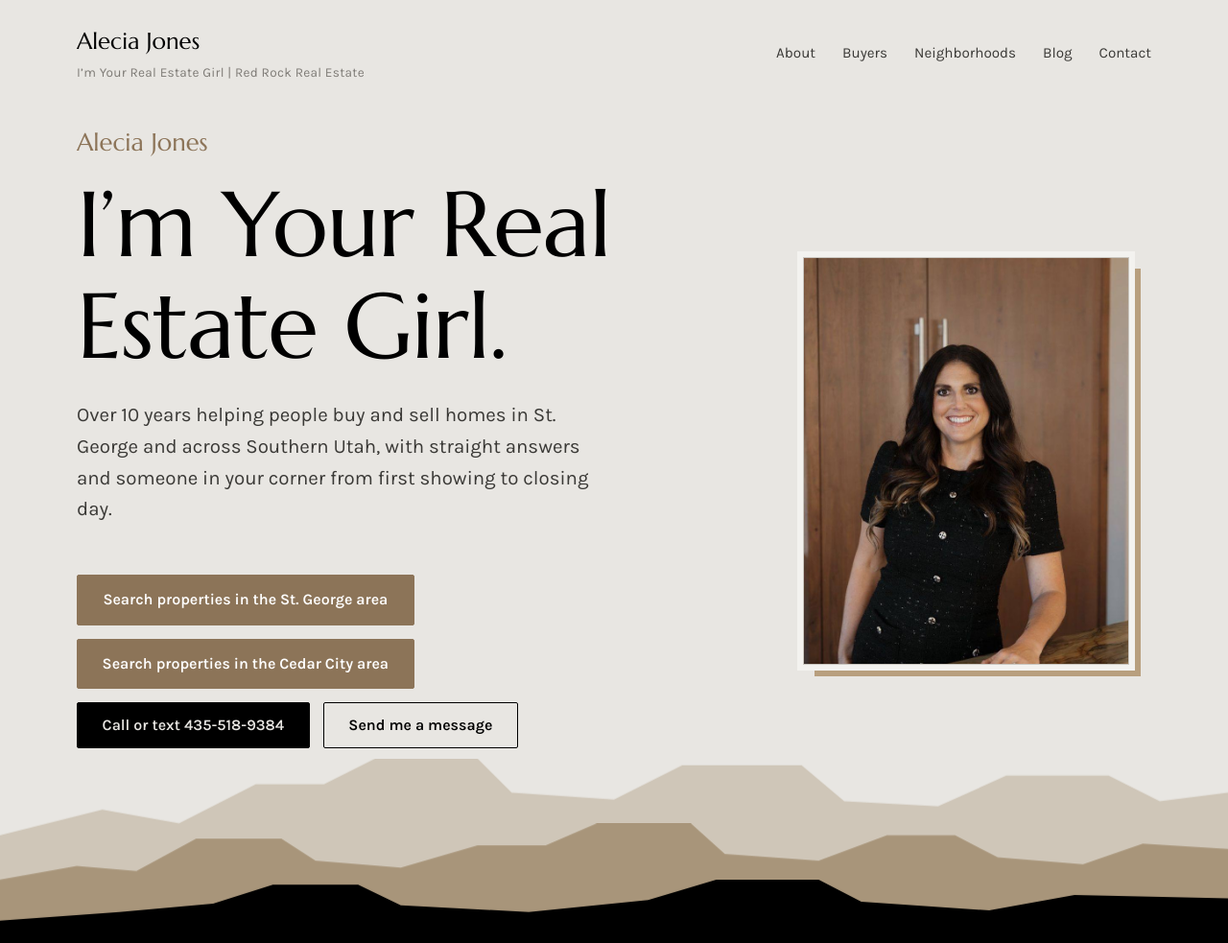
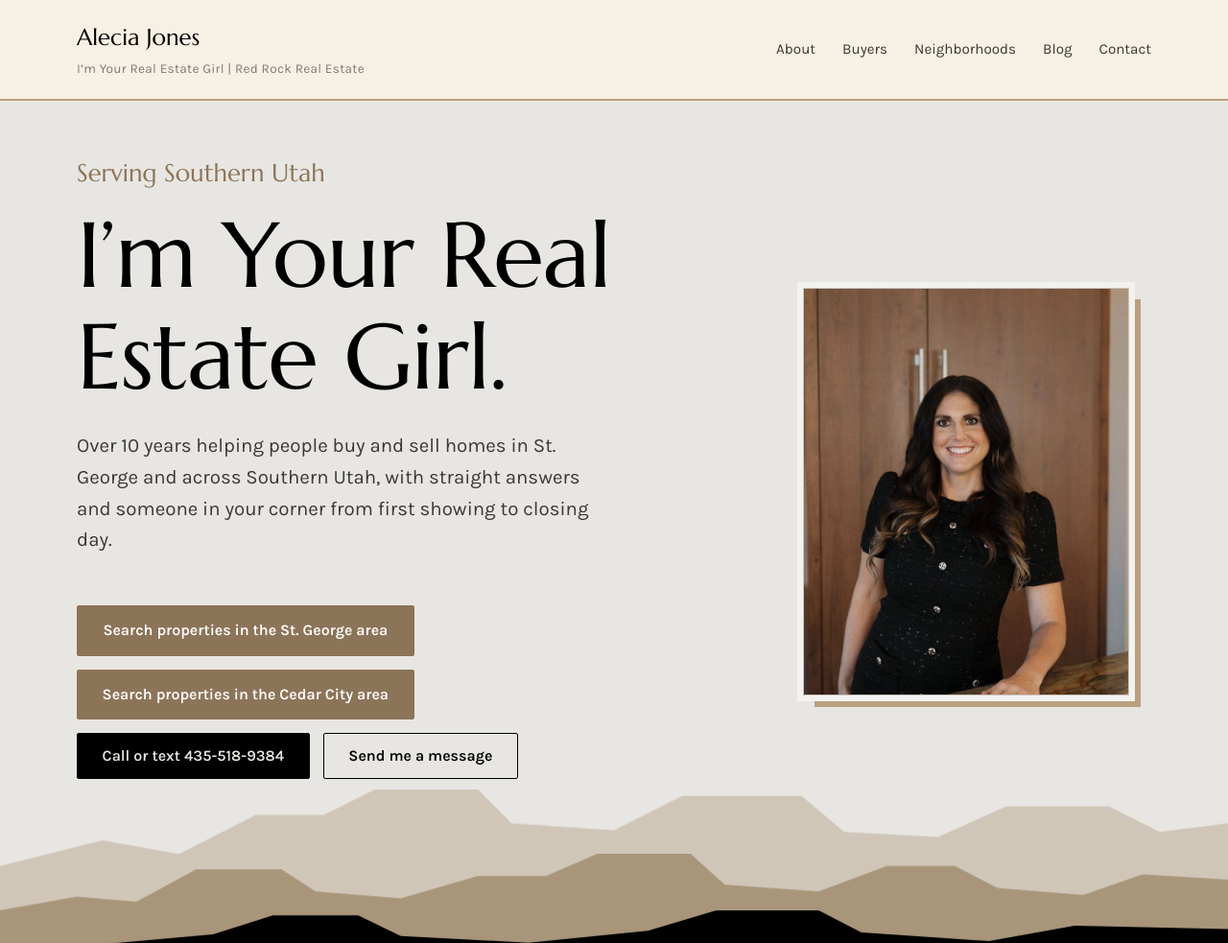
Before and after one commit to imyourrealestategirl-hub/imyourrealestategirl-website, a plain HTML site: page index.html in a window 1280 px wide. Shown: the top 983 px of the page at 96% size. Drawn offline with Linux system fonts and the light colour scheme.

Commit message:
Add files via upload

```diff
--- a/index.html
+++ b/index.html
@@ -198,6 +198,15 @@ footer p{margin:0}
 .hero-photo{grid-area:photo;justify-self:center;width:min(100%,340px);aspect-ratio:4/5;border:1px solid var(--line);outline:6px solid var(--surface);box-shadow:12px 12px 0 var(--tan);overflow:hidden;background:var(--surface)}
 .hero-photo img{width:100%;height:100%;object-fit:cover;object-position:50% 20%}
 @media (max-width:860px){.hero-grid{grid-template-columns:1fr;grid-template-areas:"name" "text" "photo" "actions"}.hero-photo{justify-self:start;width:220px;margin-top:1.75rem;box-shadow:8px 8px 0 var(--tan)}}
+
+/* Cream header band */
+:root{--cream:#F7F1E5}
+@media (prefers-color-scheme:dark){:root:not([data-theme="light"]){--cream:#1D1B18}}
+:root[data-theme="dark"]{--cream:#1D1B18}
+header.top{background:var(--cream);border-bottom:2px solid var(--tan)}
+header.top .wrap{padding:1.25rem 0}
+.hero .wrap.hero-copy{padding-top:10rem}
+@media (max-width:760px){.hero .wrap.hero-copy{padding-top:14rem}}
 </style>
 </head>
 <body>
@@ -217,7 +226,7 @@ footer p{margin:0}
 
 <main>
   <section class="hero" aria-labelledby="hero-title" style="padding:0">
-    <div class="wrap hero-copy hero-grid">      <p class="hero-name">Alecia Jones</p>
+    <div class="wrap hero-copy hero-grid">      <p class="hero-name">Serving Southern Utah</p>
       <div class="hero-text">
       <h1 id="hero-title">I’m Your Real Estate Girl.</h1>
       <p class="lede">Over 10 years helping people buy and sell homes in St. George and across Southern Utah, with straight answers and someone in your corner from first showing to closing day.</p>
```
Also changed, not shown: new-construction-vs-resale-st-george.html (+7 -0 lines), reasons-to-live-in-st-george-utah.html (+7 -0 lines), what-to-do-before-listing-your-home.html (+7 -0 lines).
